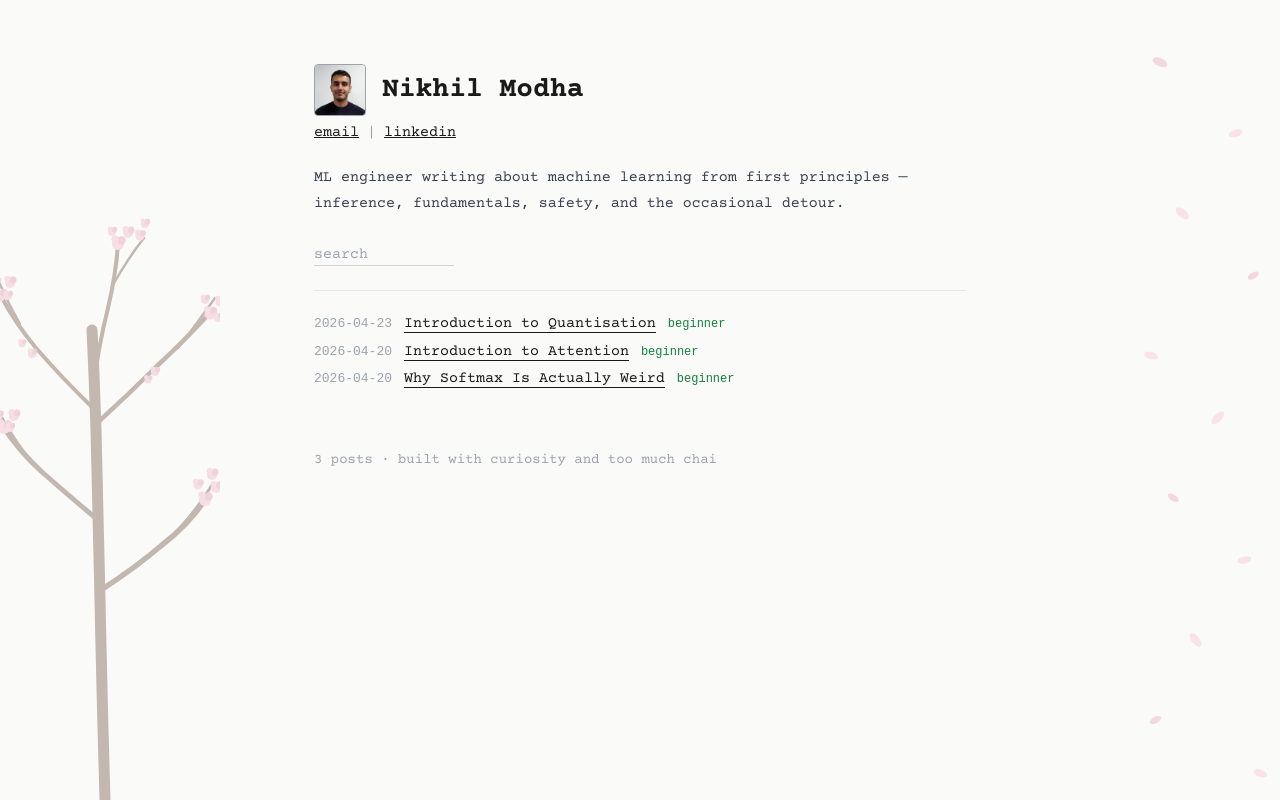
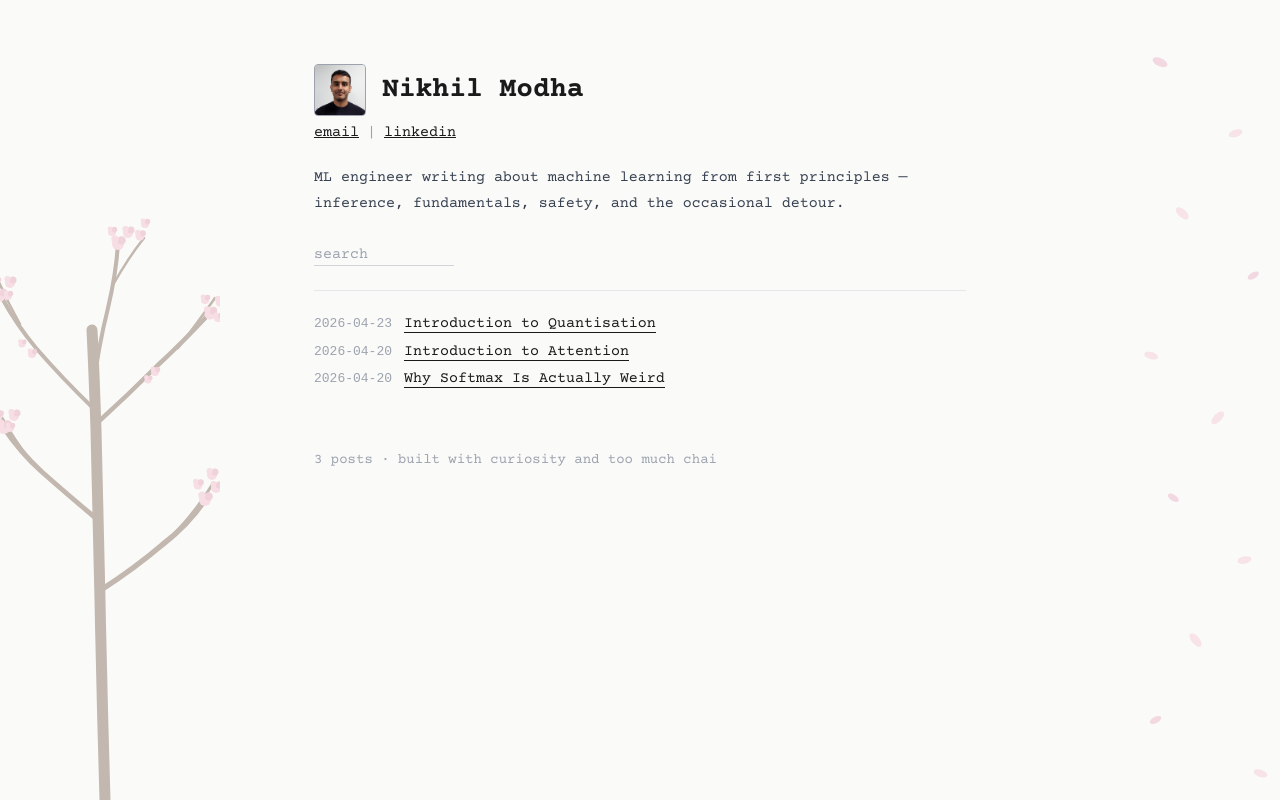
Before and after one commit to nik8482/ml_blog, a React (Vite) app: page / in a window 1280 px wide. Built offline with nearby package versions, Linux system fonts and the light colour scheme.

Commit message:
remove difficulty

```diff
--- a/src/App.jsx
+++ b/src/App.jsx
@@ -460,11 +460,6 @@ export default function MLBlog() {
                       {formatDate(post.date)}
                     </span>
                     <span className="post-title" style={{ borderBottom: '1px solid #1a1a1a' }}>{post.title}</span>
-                    {post.difficulty && (
-                      <span style={{ fontSize: '12px', color: difficultyColor[post.difficulty], fontFamily: '"JetBrains Mono", monospace', flexShrink: 0 }}>
-                        {post.difficulty}
-                      </span>
-                    )}
                   </button>
                 </li>
               ))}
```
